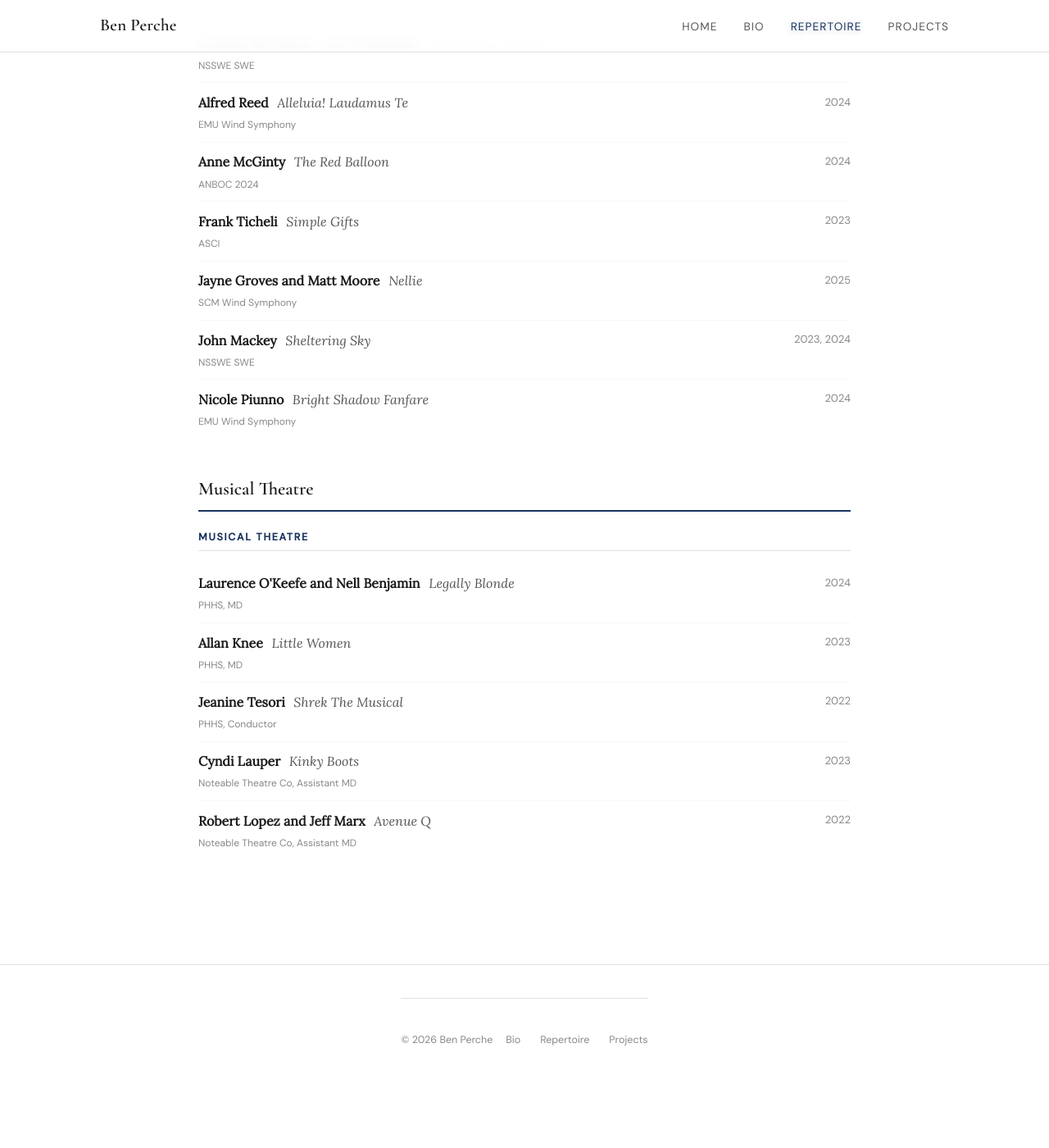
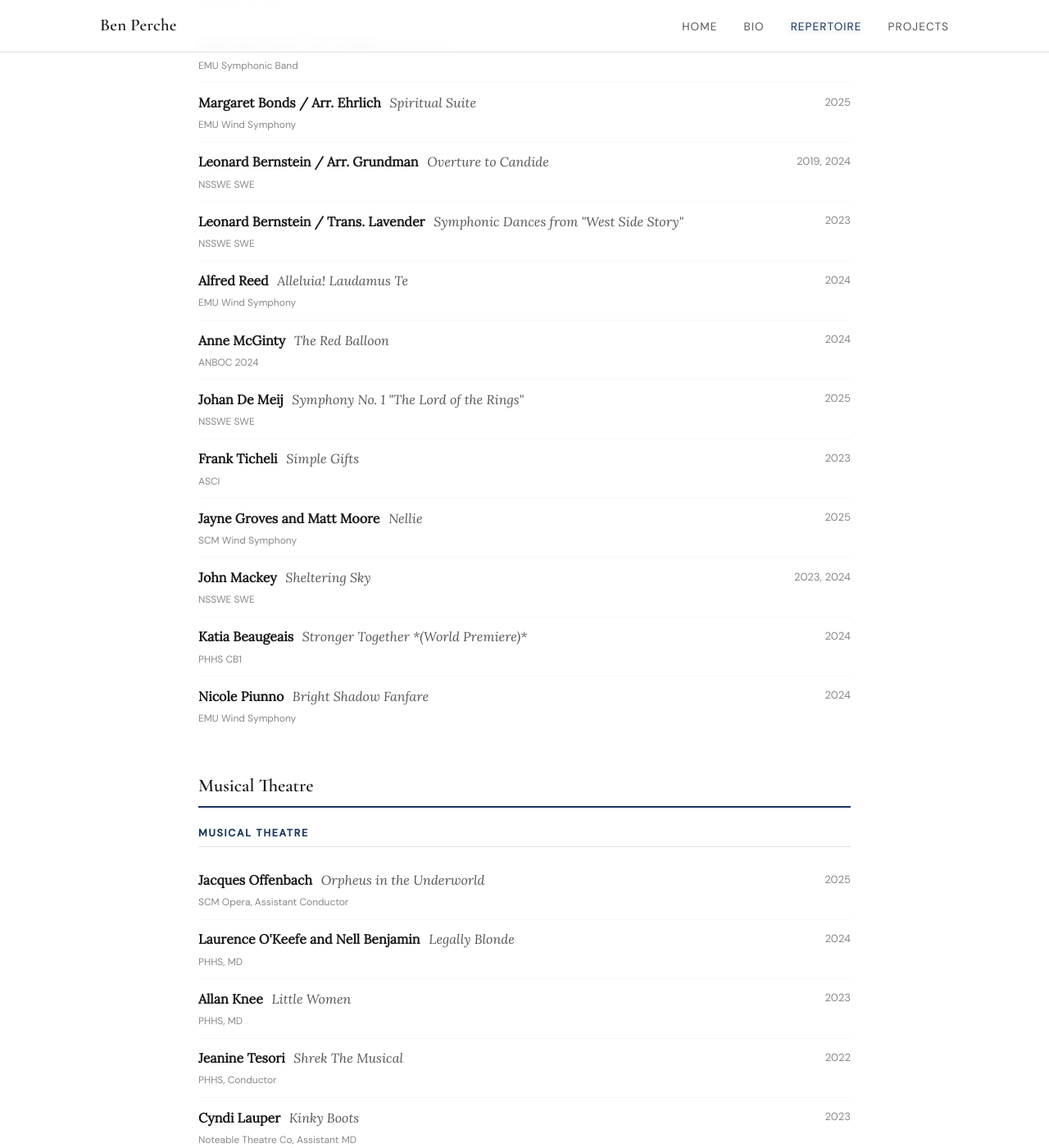
Before and after one commit to benperche/about, a Jekyll site: the page built from repertoire.md, in a window 1280 px wide and 1400 px high, scrolled down 3070 px. Shown: the whole window at 82% size. Built offline with Jekyll 4.4.1, drawn with Linux system fonts in a browser that asks for light colours; before the commit the page ends 4430 px from its top, so only the background shows below that; some of the changed text lies outside the part shown.

Commit message:
Add more rep

```diff
--- a/_data/repertoire.yml
+++ b/_data/repertoire.yml
@@ -41,6 +41,23 @@
   birth_year: 1833
   status: Rehearsed
   group: SCM Symphony Orchestra
+
+
+- composer: Johannes Brahms
+  work: Hungarian Dance No. 1
+  category: Orchestral
+  last_conducted: 2023
+  birth_year: 1833
+  status: Rehearsed
+  group: The Beecroft Orchestra
+
+- composer: Franz Schubert
+  work: Symphony No. 7 "Unfinished" in B minor
+  category: Orchestral
+  birth_year: 1797
+  status: Rehearsed
+  group: SCM Symphony Orchestra
+  last_conducted: 2025
 
 - composer: Johannes Brahms
   work: German Requiem, Op. 45
@@ -196,6 +213,22 @@
   group: NSSWE SWE
   last_conducted: 2019, 2024
 
+- composer: Leonard Bernstein / Trans. Lavender
+  work: Symphonic Dances from "West Side Story"
+  category: Wind Band
+  birth_year: 1918
+  status: Performed
+  group: NSSWE SWE
+  last_conducted: 2023
+
+- composer: Johan De Meij
+  work: Symphony No. 1 "The Lord of the Rings"
+  category: Wind Band
+  birth_year: 1953
+  status: Rehearsed
+  group: NSSWE SWE
+  last_conducted: 2025
+
 - composer: John Mackey
   work: Sheltering Sky
   category: Wind Band
@@ -235,6 +268,14 @@
   status: Rehearsed
   group: SCM Wind Symphony
   last_conducted: 2025
+
+- composer: Katia Beaugeais
+  work: Stronger Together *(World Premiere)*
+  category: Wind Band
+  birth_year: 1976
+  status: Premiered
+  group: PHHS CB1
+  last_conducted: 2024
 
 - composer: Percy Grainger
   work: Lincolnshire Posy
@@ -316,6 +357,14 @@
   birth_year: 1770
   status: Studied
 
+- composer: Jacques Offenbach
+  work: Orpheus in the Underworld
+  category: Musical Theatre
+  birth_year: 1819
+  status: Rehearsed
+  group: SCM Opera, Assistant Conductor
+  last_conducted: 2025
+
 - composer: Laurence O'Keefe and Nell Benjamin
   work: Legally Blonde
   category: Musical Theatre
```
